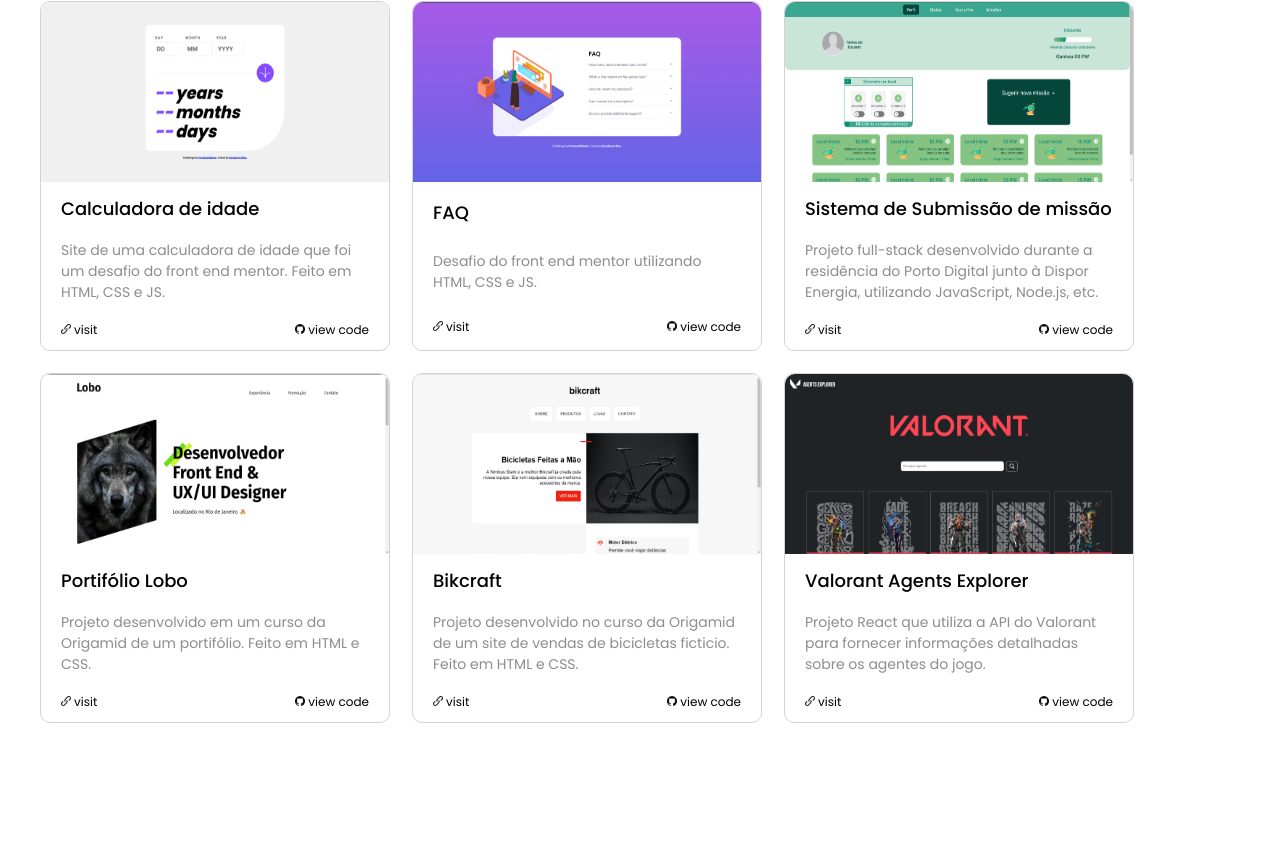
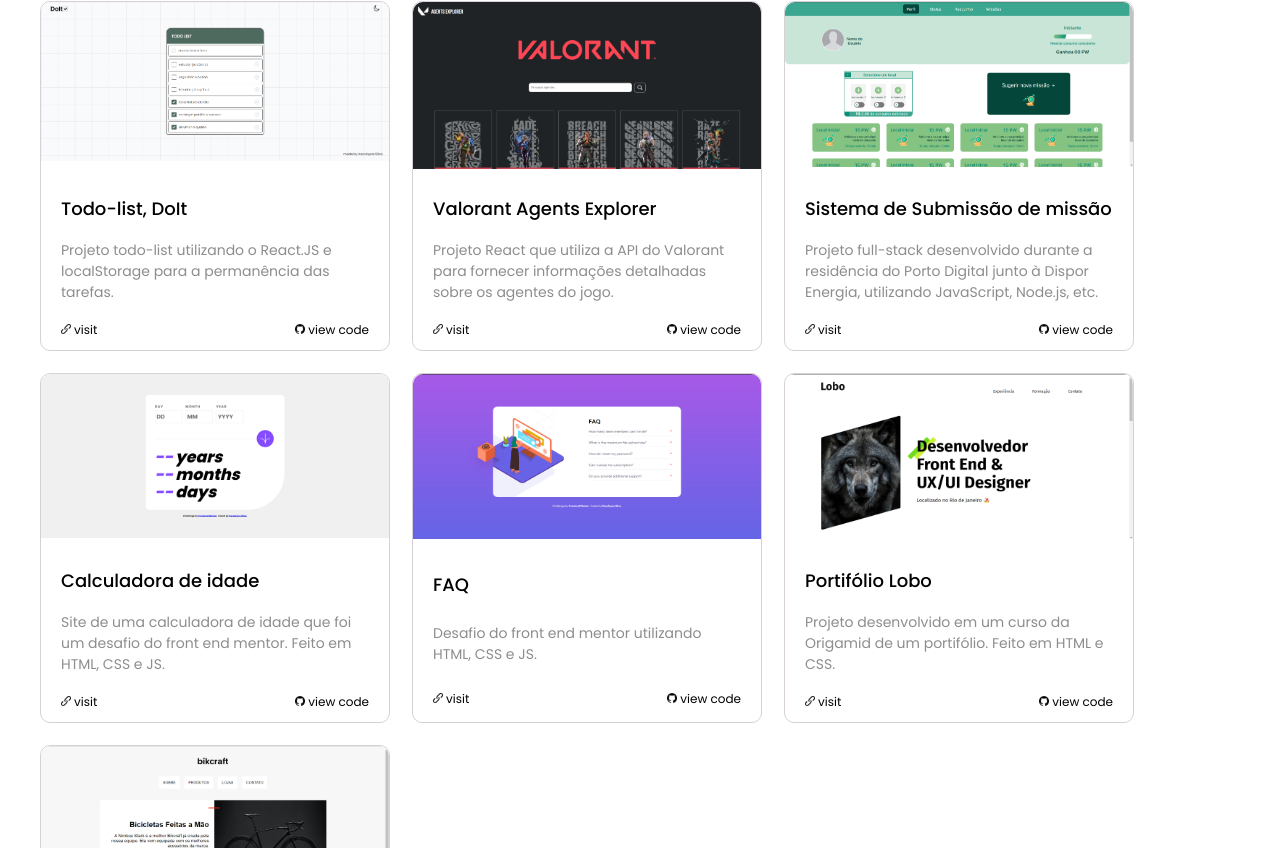
Before and after one commit to Karolayne-silva/meu-portifolio-karolayne, a React (Create React App) app: page / in a window 1280 px wide. Shown: the part 1532-2380 px from the top of the page. Built offline with nearby package versions, Linux system fonts and the light colour scheme.

Commit message:
adicionando novo projeto

```diff
--- a/src/dados.js
+++ b/src/dados.js
@@ -3,8 +3,33 @@
 import img3 from "./img/projeto 3.png";
 import img4 from "./img/projeto 4.png";
 import img5 from "./img/projeto 5.png";
-import img6 from "./img/projeto6.png";
+import img6 from "./img/projeto 6.png";
+import img7 from "./img/projeto 7.png";
 export const data = [
+  {
+    nome: "Todo-list, DoIt",
+    imgProjeto: img7,
+    descricao:
+      "Projeto todo-list utilizando o React.JS e localStorage para a permanência das tarefas.",
+    linkProjeto: "https://doit-todolist.vercel.app/",
+    linkGithub: "https://github.com/Karolayne-silva/todo-list-doit",
+  },
+  {
+    nome: "Valorant Agents Explorer",
+    imgProjeto: img6,
+    descricao:
+      "Projeto React que utiliza a API do Valorant para fornecer informações detalhadas sobre os agentes do jogo.",
+    linkProjeto: "https://valorantagentsexplorer.netlify.app/",
+    linkGithub: "https://github.com/Karolayne-silva/valorant-agent-explorer",
+  },
+  {
+    nome: "Sistema de Submissão de missão",
+    imgProjeto: img3,
+    descricao:
+      "Projeto full-stack desenvolvido durante a residência do Porto Digital junto à Dispor Energia, utilizando JavaScript, Node.js, etc.",
+    linkProjeto: "https://disporenergia.netlify.app/perfil",
+    linkGithub: "https://github.com/ErikavbSantos/dispor_energia",
+  },
   {
     nome: "Calculadora de idade",
     imgProjeto: img1,
@@ -23,14 +48,8 @@
     linkGithub:
       "https://github.com/Karolayne-silva/challenge-frontend-mentor-faq-card",
   },
-  {
-    nome: "Sistema de Submissão de missão",
-    imgProjeto: img3,
-    descricao:
-      "Projeto full-stack desenvolvido durante a residência do Porto Digital junto à Dispor Energia, utilizando JavaScript, Node.js, etc.",
-    linkProjeto: "https://disporenergia.netlify.app/perfil",
-    linkGithub: "https://github.com/ErikavbSantos/dispor_energia",
-  },
+
+
   {
     nome: "Portifólio Lobo",
     imgProjeto: img4,
@@ -49,12 +68,5 @@
     linkProjeto: "https://karolayne-silva.github.io/site-bikcraft-origamid/",
     linkGithub: "https://github.com/Karolayne-silva/site-bikcraft-origamid",
   },
-  {
-    nome: "Valorant Agents Explorer",
-    imgProjeto: img6,
-    descricao:
-      "Projeto React que utiliza a API do Valorant para fornecer informações detalhadas sobre os agentes do jogo.",
-    linkProjeto: "https://valorantagentsexplorer.netlify.app/",
-    linkGithub: "https://github.com/Karolayne-silva/valorant-agent-explorer",
-  }
+
 ];
--- a/src/styles/projetos.css
+++ b/src/styles/projetos.css
@@ -35,7 +35,7 @@
 }
 .img-card img {
   width: 100%;
-  height: 100%;
+  max-height: 100%;
   border-top-right-radius: 10px;
   border-top-left-radius: 10px;
 }
```
Also changed, not shown: src/img/projeto 6.png (renamed from src/img/projeto6.png), src/img/projeto 7.png (added).
